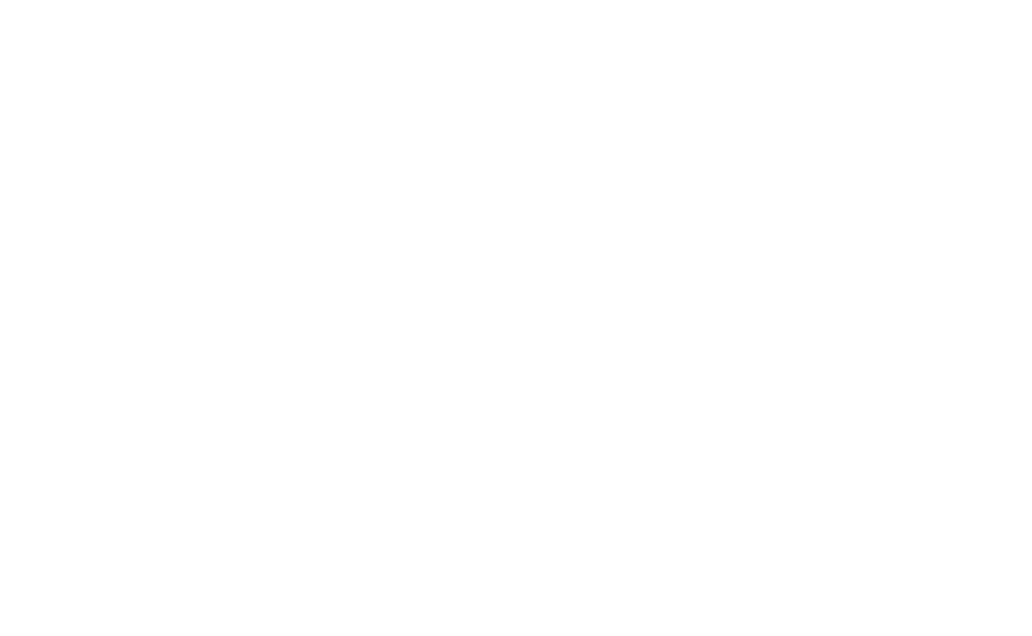
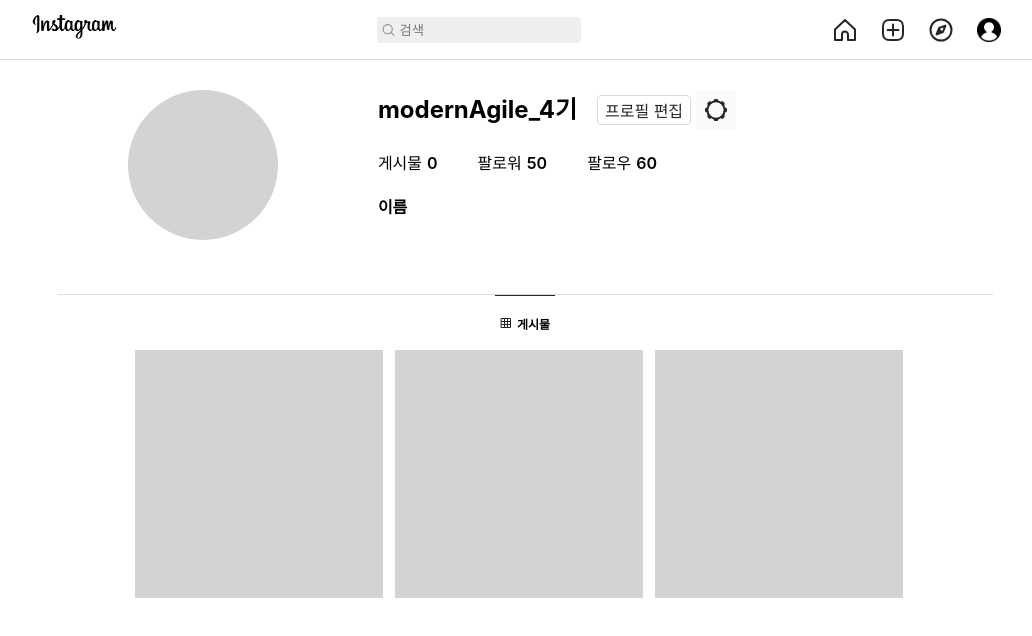
Before and after one commit to timobyjin02/4term-mini-front, a React (Create React App) app in the folder instagram/: page /username in a window 1280 px wide. Before the commit this address had no page. Shown: the top 636 px of the page, without its empty margins (115-1147 px from the left). Built offline with nearby package versions, Linux system fonts and the light colour scheme.

Commit message:
feat(feature/donkey/#5): 유저 프로필 페이지 퍼블리싱

```diff
--- a/instagram/src/App.js
+++ b/instagram/src/App.js
@@ -5,6 +5,7 @@
 import SignUp from "./pages/SignUp";
 import MainPage from "./pages/MainPage";
 import Explore from "./components/Explore";
+import UserPage from "./pages/UserPage";
 
 function App() {
   return (
@@ -14,6 +15,7 @@
         <Route path="/signup" element={<SignUp />}></Route>
         <Route path="/explore" element={<Explore />}></Route>
         <Route path="/main" element={<MainPage />}></Route>
+        <Route path="/username" element={<UserPage />}></Route>
       </Routes>
     </Router>
   );
--- /dev/null
+++ b/instagram/src/components/HeaderBaseline.jsx
@@ -0,0 +1,48 @@
+import React from "react";
+import styled from "@emotion/styled";
+import { ReactComponent as Posticon } from "../assets/posticon.svg";
+
+function HeaderBaseline() {
+  return (
+    <>
+      <Baseline />
+      <DividingLine>
+        <Postdiv>
+          <Posticon />
+          <SpanPost>게시물</SpanPost>
+        </Postdiv>
+      </DividingLine>
+    </>
+  );
+}
+
+const Baseline = styled.div`
+  width: 935px;
+  height: 55px;
+  border-bottom: 1px solid #dbdbdb;
+`;
+
+const DividingLine = styled.div`
+  width: 935px;
+  height: 55px;
+  display: flex;
+  justify-content: center;
+  align-items: center;
+`;
+
+const Postdiv = styled.div`
+  width: 60px;
+  height: 55px;
+  border-top: 1px solid #262626;
+  display: flex;
+  justify-content: center;
+  align-items: center;
+`;
+
+const SpanPost = styled.div`
+  margin-left: 5px;
+  font-size: 12px;
+  font-weight: 600;
+`;
+
+export default HeaderBaseline;
--- /dev/null
+++ b/instagram/src/components/PostingBox.jsx
@@ -0,0 +1,41 @@
+import React from "react";
+import styled from "@emotion/styled";
+import { Link } from "react-router-dom";
+
+function PostingBox() {
+  return (
+    <DivPostingBox>
+      <PostBox>
+        <Link to="/comments">
+          <PostImg />
+        </Link>
+      </PostBox>
+      <PostBox>
+        <Link to="comments">
+          <PostImg />
+        </Link>
+      </PostBox>
+      <PostBox>
+        <Link to="comments">
+          <PostImg />
+        </Link>
+      </PostBox>
+    </DivPostingBox>
+  );
+}
+
+export default PostingBox;
+
+const DivPostingBox = styled.div`
+  display: flex;
+`;
+
+const PostBox = styled.div`
+  margin-right: 12px;
+`;
+
+const PostImg = styled.div`
+  width: 248px;
+  height: 248px;
+  background-color: lightgray;
+`;
--- /dev/null
+++ b/instagram/src/components/UserHeader.jsx
@@ -0,0 +1,118 @@
+import React from "react";
+import { Link } from "react-router-dom";
+import styled from "@emotion/styled";
+import { ReactComponent as Gearicon } from "../assets/gearicon.svg";
+import UserHeaderList from "./UserHeaderList";
+
+function UserHeader() {
+  return (
+    <HeaderContainer>
+      <DivPictureBox>
+        {/* 사진 박스 */}
+        <DivProfilePic />
+      </DivPictureBox>
+      <SectionInfo>
+        <DivUserName>
+          {/* 유저네임, 프로필편집버튼, 톱니바퀴 */}
+          <h2>modernAgile_4기</h2>
+          <DivEditProfile>
+            <DivEditButton>
+              <StyledLink to="/accounts/edit">프로필 편집</StyledLink>
+            </DivEditButton>
+          </DivEditProfile>
+          <DivEditGear>
+            <ButtonGear>
+              <Gearicon />
+            </ButtonGear>
+          </DivEditGear>
+        </DivUserName>
+        <div></div>
+        <UserHeaderList />
+        <div>
+          <SpanUsername>이름</SpanUsername>
+        </div>
+      </SectionInfo>
+    </HeaderContainer>
+  );
+}
+
+const HeaderContainer = styled.header`
+  width: 935px;
+  height: 150px;
+  margin-top: 30px;
+  display: flex;
+`;
+
+const DivProfilePic = styled.div`
+  width: 150px;
+  height: 150px;
+  background-color: lightgray;
+  border-radius: 50%;
+`;
+
+const DivPictureBox = styled.div`
+  display: flex;
+  justify-content: center;
+  margin-right: 30px;
+
+  width: 300px;
+  height: 150px;
+`;
+
+const SectionInfo = styled.section`
+  display: flex;
+  flex-direction: column;
+  width: 635px;
+`;
+
+const DivUserName = styled.div`
+  display: flex;
+  flex-direction: row;
+  margin-bottom: 20px;
+`;
+
+const DivEditProfile = styled.div`
+  display: flex;
+  align-items: center;
+  margin-left: 20px;
+`;
+
+const DivEditGear = styled.div`
+  display: flex;
+  align-items: center;
+  margin-left: 5px;
+`;
+
+const DivEditButton = styled.div`
+  display: flex;
+  justify-content: center;
+  align-items: center;
+  border: 1px solid #dbdbdb;
+  border-radius: 4px;
+  width: 94px;
+  height: 30px;
+  color: #262626;
+`;
+
+const StyledLink = styled(Link)`
+  text-decoration: none;
+  &:active {
+    color: black;
+  }
+`;
+
+const ButtonGear = styled.button`
+  display: flex;
+  justify-content: center;
+  align-items: center;
+  border: none;
+  cursor: pointer;
+  padding: 8px;
+  background: #fafafa;
+`;
+
+const SpanUsername = styled.span`
+  font-weight: bolder;
+`;
+
+export default UserHeader;
--- /dev/null
+++ b/instagram/src/components/UserHeaderList.jsx
@@ -0,0 +1,44 @@
+import React from "react";
+import styled from "@emotion/styled";
+
+function UserHeaderList() {
+  return (
+    <UlList>
+      <LiList>
+        <div>
+          게시물<SpanListNumber>0</SpanListNumber>
+        </div>
+      </LiList>
+      <LiList>
+        <div>
+          팔로워<SpanListNumber>50</SpanListNumber>
+        </div>
+      </LiList>
+      <LiList>
+        <div>
+          팔로우<SpanListNumber>60</SpanListNumber>
+        </div>
+      </LiList>
+    </UlList>
+  );
+}
+
+const UlList = styled.ul`
+  display: flex;
+  flex-direction: row;
+  padding: 0px;
+  margin-bottom: 20px;
+`;
+
+const LiList = styled.li`
+  list-style: none;
+  margin-left: 0px;
+  margin-right: 40px;
+`;
+
+const SpanListNumber = styled.span`
+  margin-left: 5px;
+  font-weight: 600;
+`;
+
+export default UserHeaderList;
--- /dev/null
+++ b/instagram/src/pages/UserPage.jsx
@@ -0,0 +1,29 @@
+import Navigation from "../components/Navigation";
+import UserHeader from "../components/UserHeader";
+import styled from "@emotion/styled";
+import PostingBox from "../components/PostingBox";
+import HeaderBaseline from "../components/HeaderBaseline";
+
+function UserPage() {
+  return (
+    <>
+      <Navigation />
+      <Container>
+        <UserHeader />
+        <HeaderBaseline />
+        <PostingBox />
+      </Container>
+    </>
+  );
+}
+
+export default UserPage;
+
+const Container = styled.div`
+  width: 100vw;
+  height: 100vh;
+
+  display: flex;
+  flex-direction: column;
+  align-items: center;
+`;
```
Also changed, not shown: instagram/src/assets/gearicon.svg (added), instagram/src/assets/posticon.svg (added).
